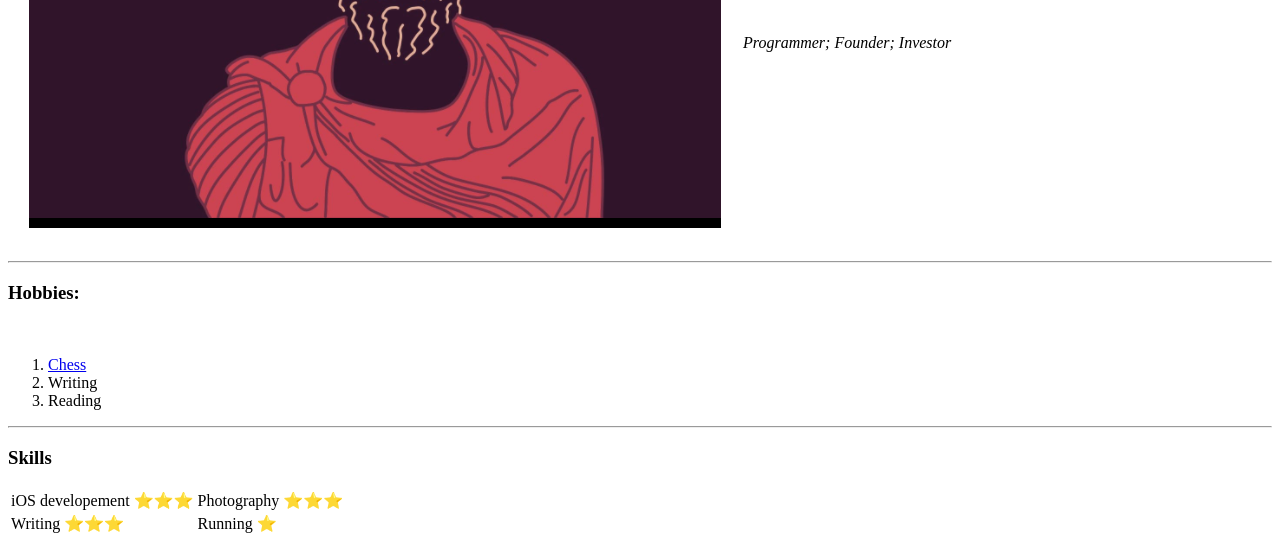
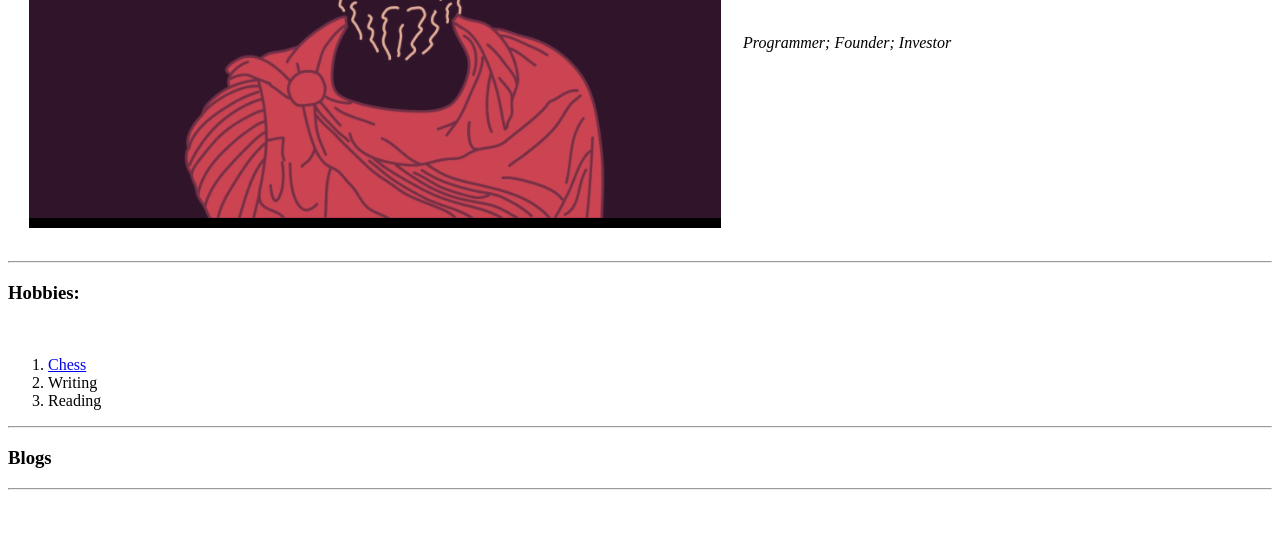
Before and after one commit to IshitaDeveloper/1st-site, a plain HTML site: page index.html in a window 1280 px wide. Shown: the part 273-817 px from the top of the page. Drawn offline with Linux system fonts and the light colour scheme.

Commit message:
Update index.html

```diff
--- a/index.html
+++ b/index.html
@@ -27,22 +27,9 @@
     </p>
 <hr>
 
-<h3>Skills</h3>
+<h3>Blogs</h3>
 
-<table>
-<tr>
-  <td>iOS developement &#11088;&#11088;&#11088; </td>
-  <td>Photography &#11088;&#11088;&#11088;</td>
-
-</tr>
-<tr>
-  <td> Writing &#11088;&#11088;&#11088; </td>
-  <td>Running &#11088 </td>
-</tr>
-
-
-
-</table>
+<hr>
 
 
 
```
